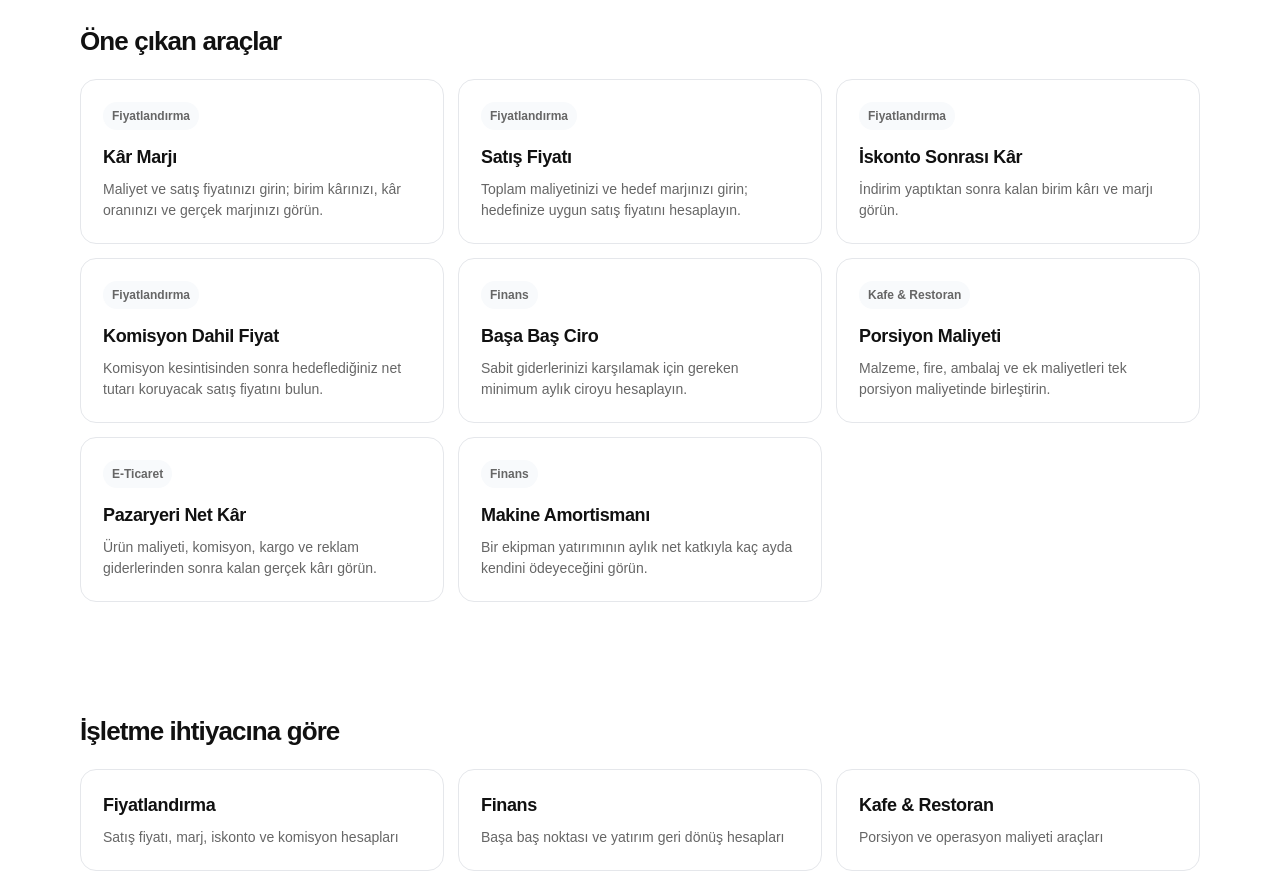
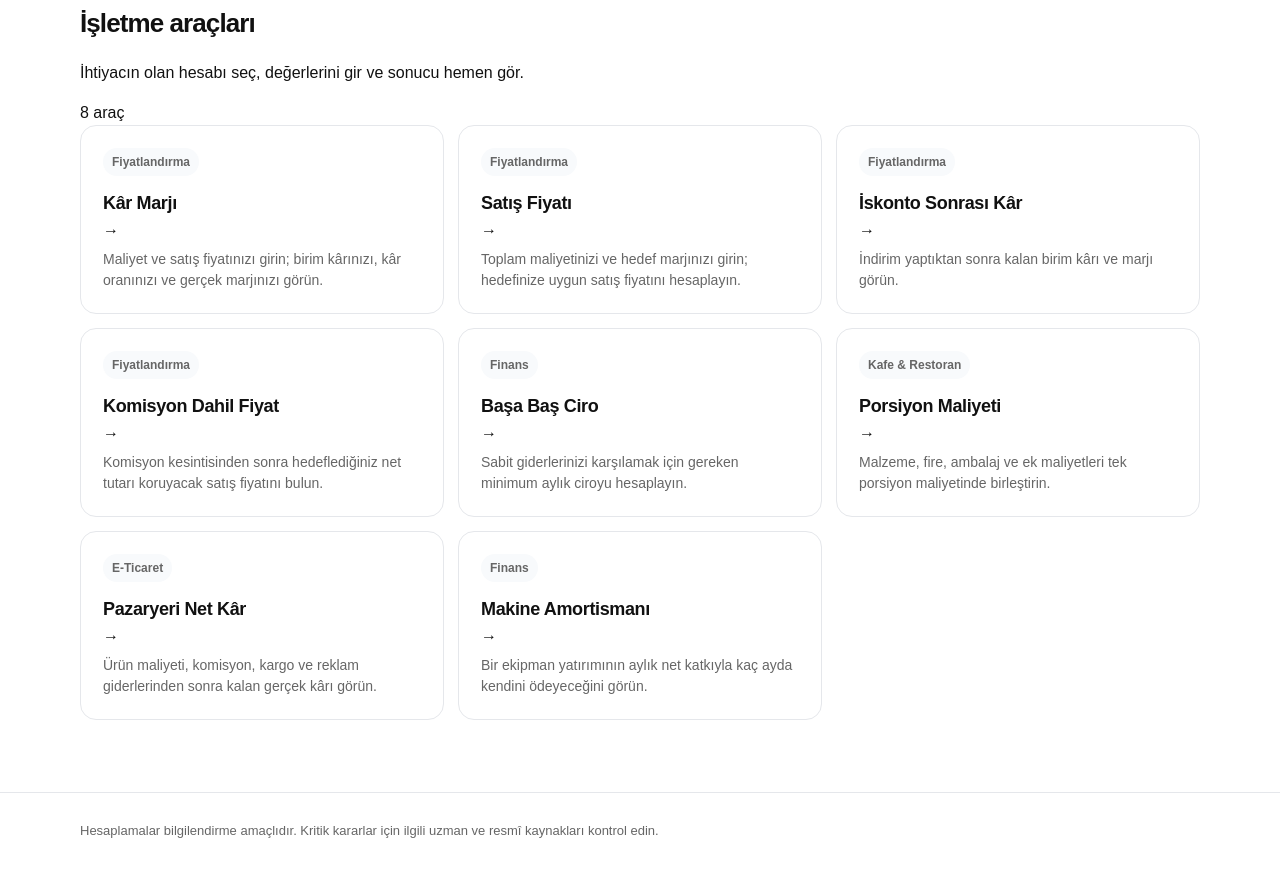
Before and after one commit to sadestonearge-debug/turkiye-isletme-araclari, a Next.js app in the folder apps/web/: page / in a window 1280 px wide. Shown: the part 540-1424 px from the top of the page. Built offline with nearby package versions, Linux system fonts and the light colour scheme; no server answers.

Commit message:
refine homepage hierarchy and remove duplicate category section

```diff
--- a/apps/web/app/page.tsx
+++ b/apps/web/app/page.tsx
@@ -1,20 +1,13 @@
 import Link from "next/link";
 import { ToolFinder } from "../components/tool-finder";
 import { toolPages } from "../lib/tools";
-
-const categories = [
-  ["Fiyatlandırma", "Satış fiyatı, marj, iskonto ve komisyon hesapları"],
-  ["Finans", "Başa baş noktası ve yatırım geri dönüş hesapları"],
-  ["Kafe & Restoran", "Porsiyon ve operasyon maliyeti araçları"],
-  ["E-Ticaret", "Pazaryeri satışında gerçek net kâr hesapları"],
-] as const;
 
 export default function HomePage() {
   return (
     <>
       <section className="hero">
-        <div className="shell">
-          <span className="badge">Ücretsiz işletme araçları</span>
+        <div className="shell hero-shell">
+          <span className="eyebrow">Ücretsiz işletme araçları</span>
           <h1>İşletmeni tahminle değil, hesapla yönet.</h1>
           <p>
             Fiyat, maliyet, kârlılık ve yatırım kararlarını sade hesaplama araçlarıyla birkaç saniyede kontrol et.
@@ -23,30 +16,26 @@ export default function HomePage() {
         </div>
       </section>
 
-      <section className="section" id="araclar">
+      <section className="section section-tools" id="araclar">
         <div className="shell">
-          <h2 className="section-title">Öne çıkan araçlar</h2>
-          <div className="grid">
+          <div className="section-heading-row">
+            <div>
+              <h2 className="section-title">İşletme araçları</h2>
+              <p className="section-copy">İhtiyacın olan hesabı seç, değerlerini gir ve sonucu hemen gör.</p>
+            </div>
+            <span className="tool-count">{toolPages.length} araç</span>
+          </div>
+
+          <div className="grid tool-grid">
             {toolPages.map((tool) => (
-              <Link className="card" key={tool.id} href={`/araclar/${tool.slug}`}>
+              <Link className="card tool-card" key={tool.id} href={`/araclar/${tool.slug}`}>
                 <span className="badge">{tool.categoryLabel}</span>
-                <h3>{tool.shortTitle}</h3>
+                <div className="card-title-row">
+                  <h3>{tool.shortTitle}</h3>
+                  <span className="card-arrow" aria-hidden="true">→</span>
+                </div>
                 <p>{tool.description}</p>
               </Link>
-            ))}
-          </div>
-        </div>
-      </section>
-
-      <section className="section" id="kategoriler">
-        <div className="shell">
-          <h2 className="section-title">İşletme ihtiyacına göre</h2>
-          <div className="grid">
-            {categories.map(([title, description]) => (
-              <article className="card" key={title}>
-                <h3>{title}</h3>
-                <p>{description}</p>
-              </article>
             ))}
           </div>
         </div>
```
